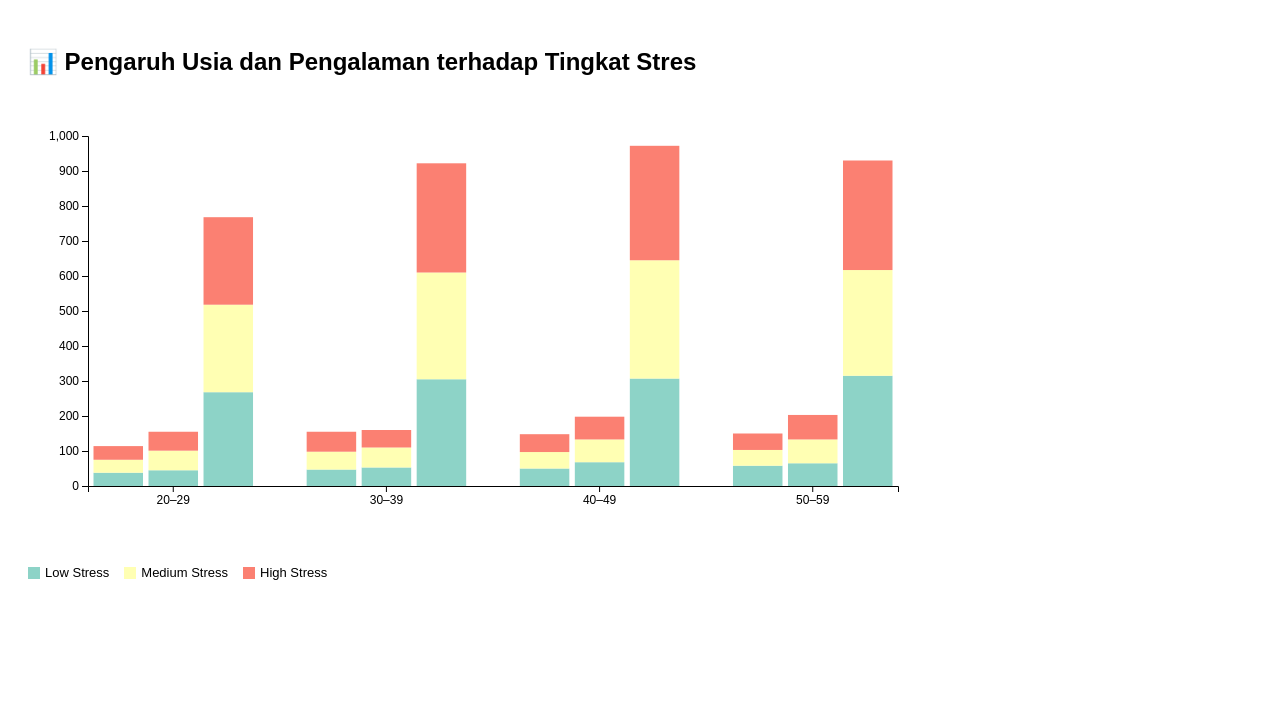
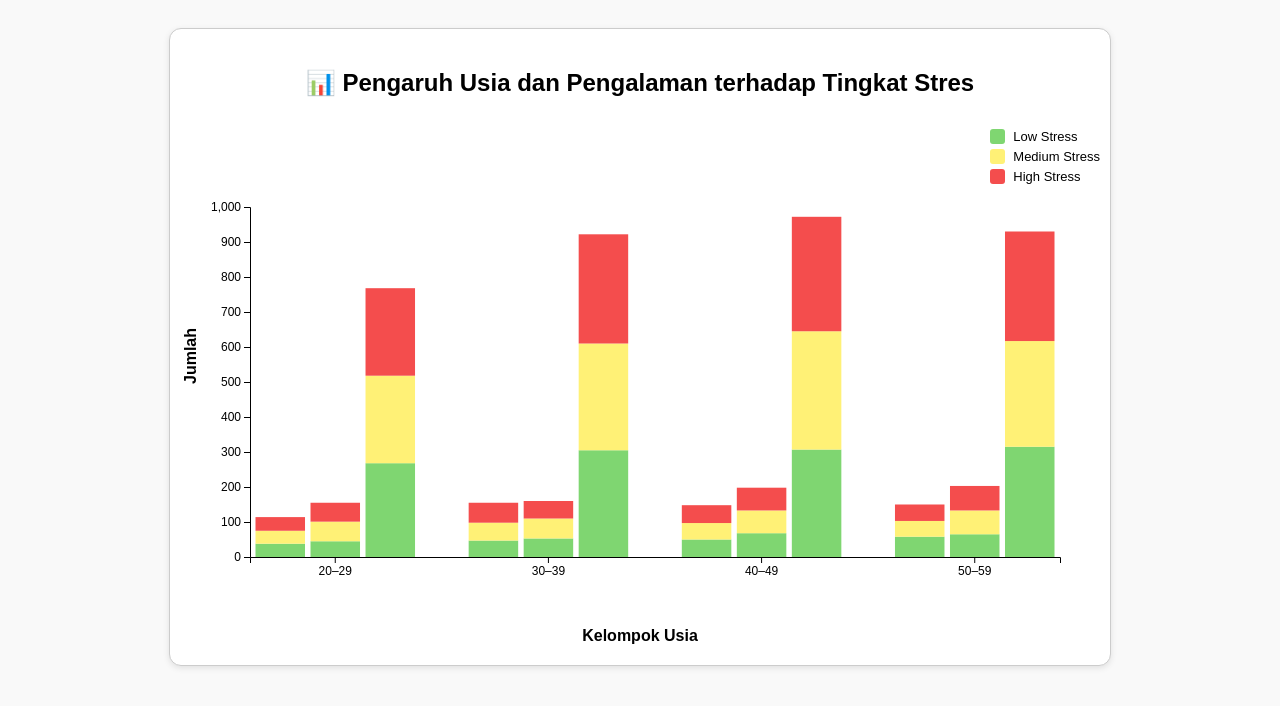
Before and after one commit to khalishaadzra/project-visdat-prak, a plain HTML site: page task2.html in a window 1280 px wide. Drawn offline with nearby package versions, Linux system fonts and the light colour scheme.

Commit message:
up task2

```diff
--- a/css/task2.css
+++ b/css/task2.css
@@ -1,6 +1,47 @@
 body {
   font-family: sans-serif;
   padding: 20px;
+  text-align: center;
+  background: #f9f9f9;
+}
+
+h2 {
+  margin-bottom: 70px;
+}
+
+.chart-container {
+  margin: 0 auto;
+  width: fit-content;
+  background: white;
+  border: 1px solid #ccc;
+  border-radius: 12px;
+  padding: 20px;
+  position: relative;
+  box-shadow: 0 2px 6px rgba(0, 0, 0, 0.1);
+  transition: 0.3s;
+}
+
+.chart-container:hover {
+  box-shadow: 0 6px 12px rgba(0, 0, 0, 0.2);
+}
+
+svg {
+  display: block;
+  margin: auto;
+}
+
+.caption-x {
+  margin-top: 10px;
+  font-weight: bold;
+}
+
+.caption-y {
+  position: absolute;
+  top: 50%;
+  left: 2px;
+  transform: rotate(-90deg) translateY(-50%);
+  transform-origin: center;
+  font-weight: bold;
 }
 
 .tooltip {
@@ -14,20 +55,25 @@ body {
   display: none;
 }
 
+
 .legend {
-  margin-top: 15px;
+  position: absolute;
+  top: 100px;
+  right: 10px;
   font-size: 13px;
+  text-align: left;
 }
 
 .legend-item {
-  display: inline-block;
-  margin-right: 15px;
+  display: flex;
+  align-items: center;
+  margin-bottom: 5px;
 }
 
 .legend-color {
-  width: 12px;
-  height: 12px;
+  width: 15px;
+  height: 15px;
   display: inline-block;
-  margin-right: 5px;
-  vertical-align: middle;
+  margin-right: 8px;
+  border-radius: 3px;
 }
--- a/js/task2.js
+++ b/js/task2.js
@@ -1,10 +1,17 @@
 const svg = d3.select("svg"),
-  width = +svg.attr("width"),
-  height = +svg.attr("height"),
-  margin = { top: 40, right: 30, bottom: 60, left: 60 };
+  legendContainer = d3.select("#legend"),
+  margin = { top: 40, right: 30, bottom: 60, left: 60 },
+  width = parseInt(svg.style("width")) - margin.left - margin.right,
+  height = parseInt(svg.style("height")) - margin.top - margin.bottom;
 
-const chartWidth = width - margin.left - margin.right;
-const chartHeight = height - margin.top - margin.bottom;
+svg
+  .attr(
+    "viewBox",
+    `0 0 ${width + margin.left + margin.right} ${
+      height + margin.top + margin.bottom
+    }`
+  )
+  .attr("preserveAspectRatio", "xMidYMid meet");
 
 const g = svg
   .append("g")
@@ -12,10 +19,11 @@ const g = svg
 
 const tooltip = d3.select(".tooltip");
 
+// Gunakan warna lebih cerah (Hijau, Kuning, Merah)
 const color = d3
   .scaleOrdinal()
   .domain(["Low", "Medium", "High"])
-  .range(["#8dd3c7", "#ffffb3", "#fb8072"]);
+  .range(["#7FD671", "#FFF176", "#f44d4d"]);
 
 d3.csv("data/cleaned_data.csv").then((data) => {
   data.forEach((d) => {
@@ -78,7 +86,7 @@ d3.csv("data/cleaned_data.csv").then((data) => {
   const x0 = d3
     .scaleBand()
     .domain(ageGroups.map((d) => d.label))
-    .range([0, chartWidth])
+    .range([0, width])
     .paddingInner(0.2);
 
   const x1 = d3
@@ -91,13 +99,13 @@ d3.csv("data/cleaned_data.csv").then((data) => {
     .scaleLinear()
     .domain([0, d3.max(nested, (d) => d.Low + d.Medium + d.High)])
     .nice()
-    .range([chartHeight, 0]);
+    .range([height, 0]);
 
   const stacked = d3.stack().keys(stressKeys);
   const groupedData = d3.group(nested, (d) => d.age);
 
   g.append("g")
-    .attr("transform", `translate(0,${chartHeight})`)
+    .attr("transform", `translate(0,${height})`)
     .call(d3.axisBottom(x0))
     .selectAll("text")
     .style("font-size", "12px");
@@ -142,9 +150,11 @@ d3.csv("data/cleaned_data.csv").then((data) => {
       .on("mouseout", () => tooltip.style("display", "none"));
   }
 
+  // Legend
   const legend = d3.select("#legend");
+  // Legend
   stressKeys.forEach((k) => {
-    const item = legend.append("div").attr("class", "legend-item");
+    const item = legendContainer.append("div").attr("class", "legend-item");
     item
       .append("span")
       .attr("class", "legend-color")
--- a/task2.html
+++ b/task2.html
@@ -7,10 +7,15 @@
   <script src="https://d3js.org/d3.v7.min.js"></script>
 </head>
 <body>
-<h2>📊 Pengaruh Usia dan Pengalaman terhadap  Tingkat Stres</h2>
-<svg width="900" height="450"></svg>
-<div class="tooltip"></div>
-<div class="legend" id="legend"></div>
-<script src="js/task2.js"></script>
+  <div class="chart-container">
+    <h2>📊 Pengaruh Usia dan Pengalaman terhadap Tingkat Stres</h2>
+    <div class="legend" id="legend"></div>
+    <svg width="900" height="450"></svg>
+    <div class="caption-x">Kelompok Usia</div>
+    <div class="caption-y">Jumlah</div>
+    <div class="tooltip"></div>
+  </div>
+
+  <script src="js/task2.js"></script>
 </body>
 </html>
```
